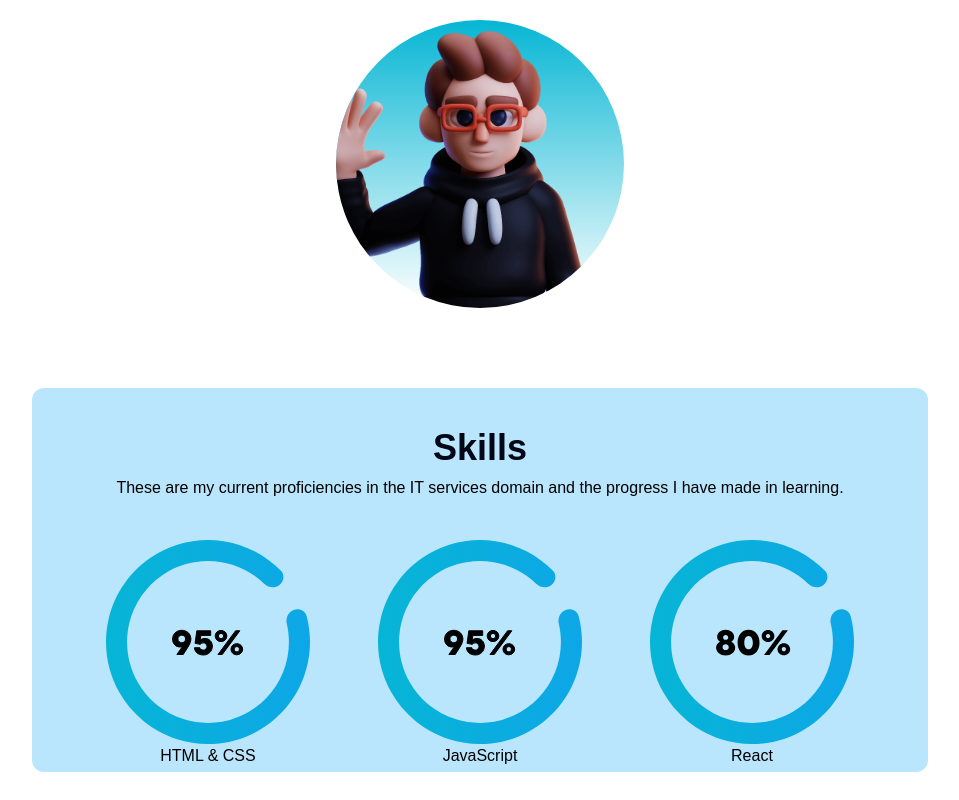
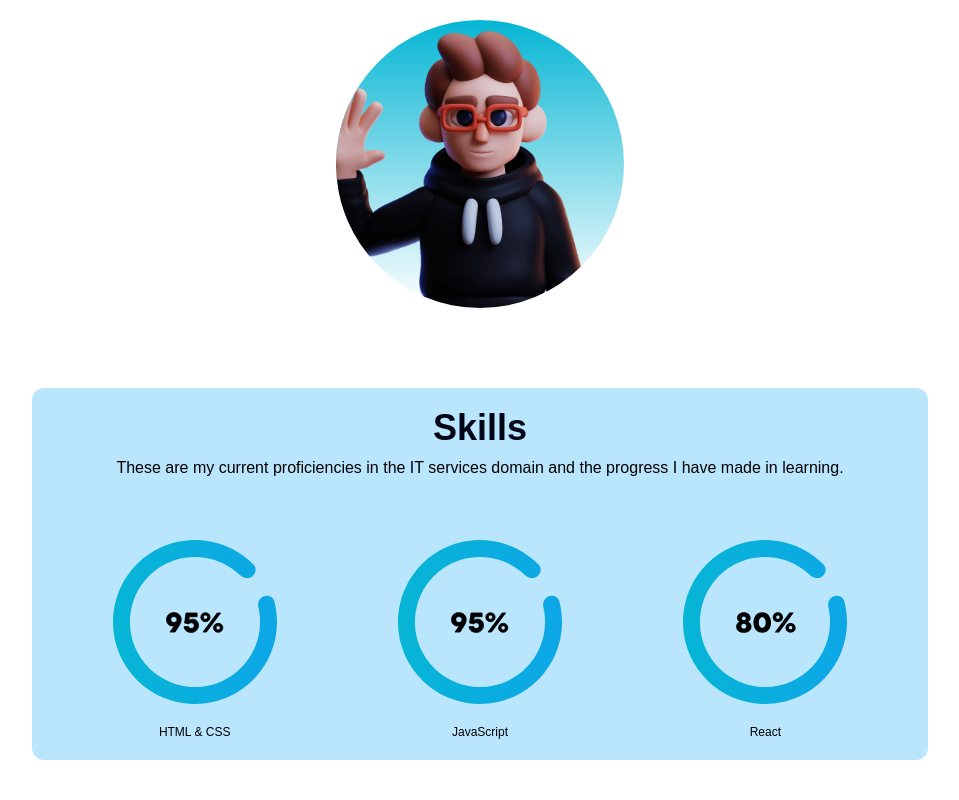
Before and after one commit to MitoruDev/Mitoru-Portfolio, a Next.js app: page / in a window 1280 px wide. Shown: the part 552-1352 px from the top of the page, without its empty margins (160-1119 px from the left). Before the commit the page ends 1328 px from the top, so only its background shows below. Built offline with nearby package versions, Linux system fonts and the light colour scheme.

Commit message:
fixed Issues

```diff
--- a/pages/index.js
+++ b/pages/index.js
@@ -67,22 +67,25 @@ export default function Home() {
           </div>
         </section>
 
-        <section className="max-w-4xl m-auto max-h-96 mt-20 bg-sky-200 p-10 rounded-xl mb-1 dark:bg-gray-950">
+        <section className="pb-10">
+          <div className="max-w-4xl m-auto mt-20 bg-sky-200 p-5 rounded-xl dark:bg-gray-950">
             <h2 className=" text-center text-slate-950 text-4xl font-extrabold dark:text-white">Skills</h2>
             <p className="text-center mb-10 mt-2">
-These are my current proficiencies in the IT services domain and the progress I have made in learning.</p>
+              These are my current proficiencies in the IT services domain and the progress I have made in learning.
+            </p>
             <div className="flex flex-row max-w-screen text-center items-center">
-            <div className="w-1/3">
-              <Image className="mx-auto" src={skills95} alt="Skill 1" />
+              <div className="w-1/3 text-xs">
+                <Image className="mx-auto p-5" src={skills95} alt="Skill 1" />
                 <h5>HTML & CSS</h5>
               </div>
-            <div className="w-1/3">
-              <Image className="mx-auto" src={skills95} alt="Skill 2"/>
+              <div className="w-1/3 text-xs">
+                <Image className="mx-auto p-5" src={skills95} alt="Skill 2"/>
                 <h5>JavaScript</h5>
               </div>
-            <div className="w-1/3">
-              <Image className="mx-auto" src={skills80} alt="Skill 3" />
+              <div className="w-1/3 text-xs">
+                <Image className="mx-auto p-5" src={skills80} alt="Skill 3" />
                 <h5>React</h5>
+              </div>
             </div>
           </div>
         </section>
```
Lines whose indentation alone changed are shown as unchanged.
